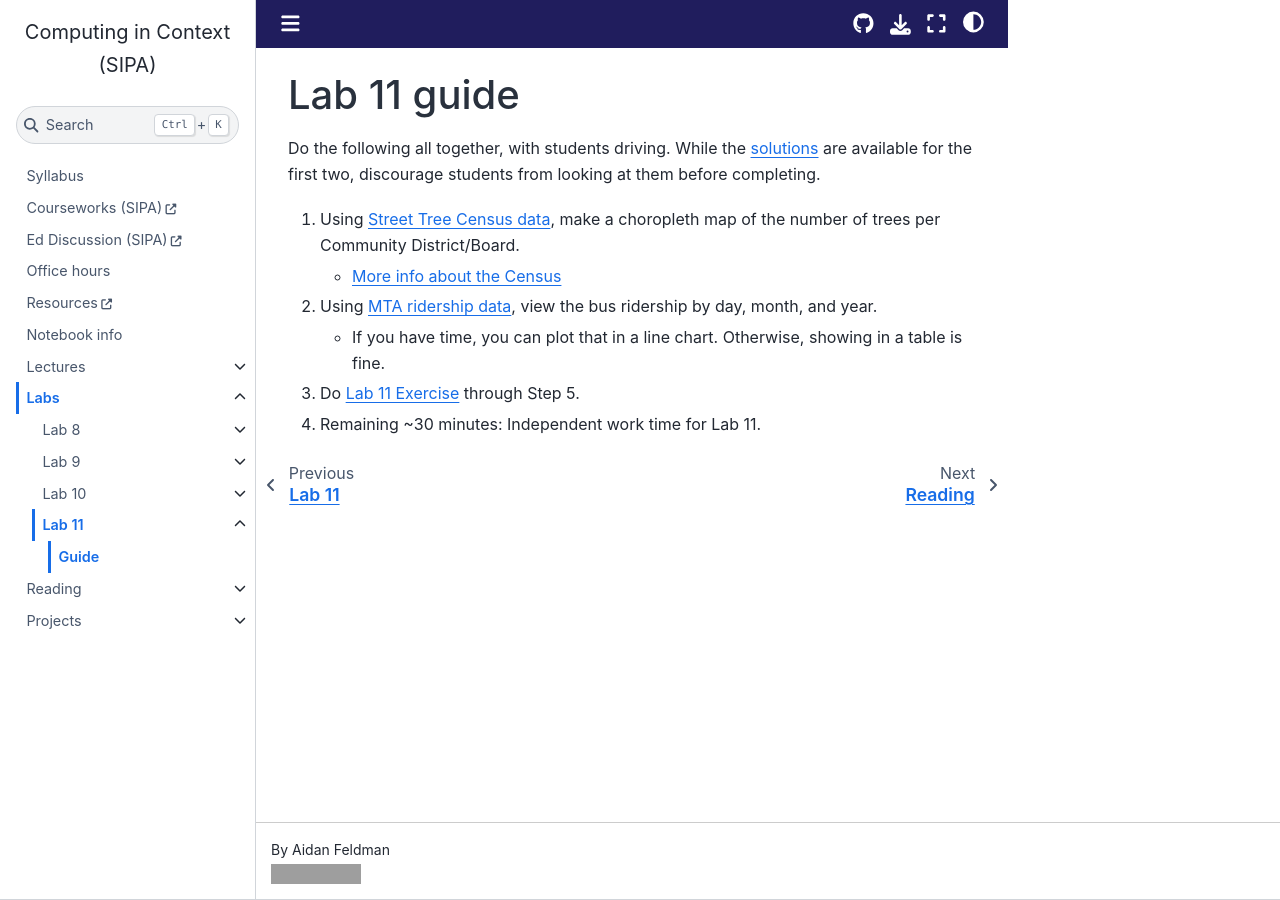
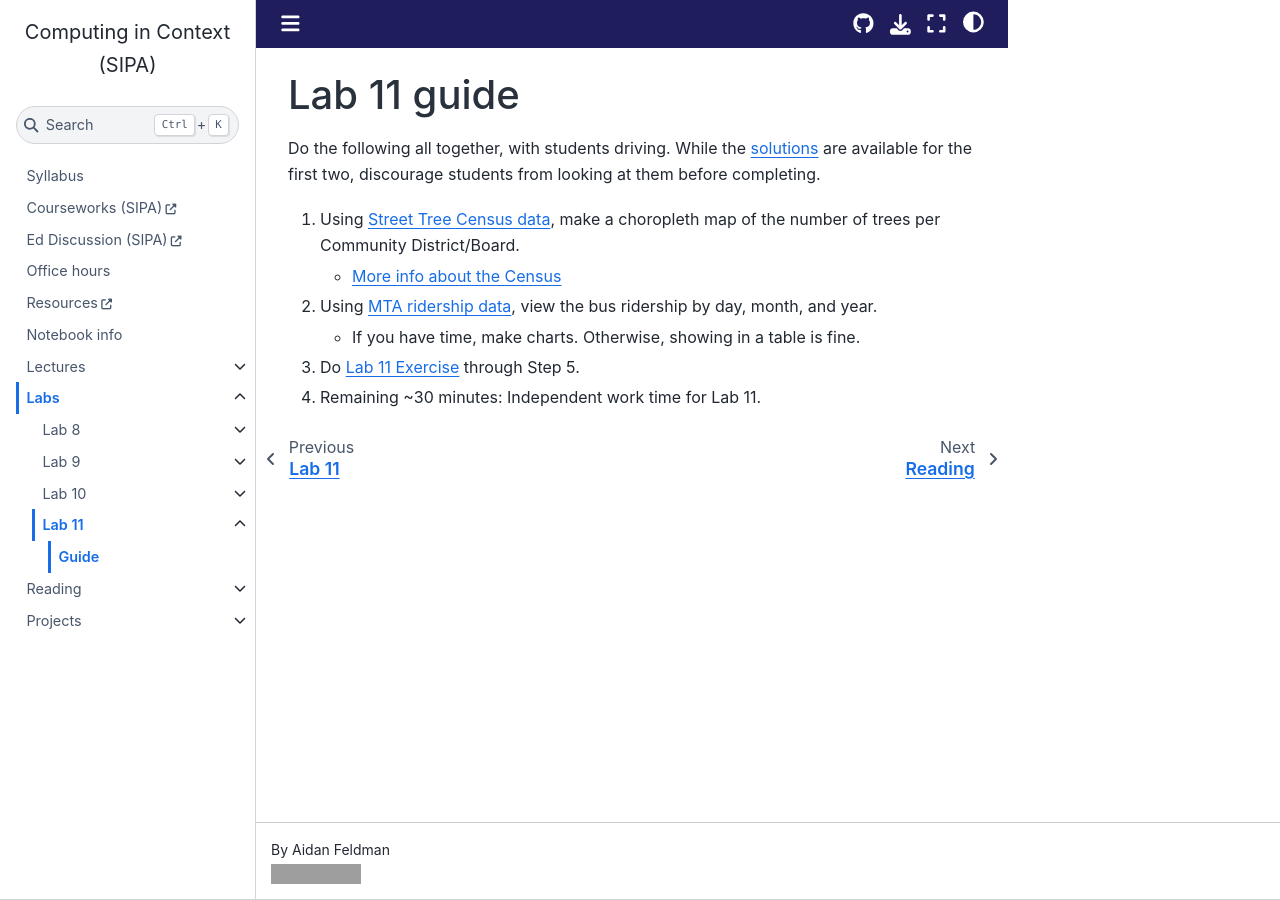
Before and after one commit to afeld/computing-in-context, a Jupyter Book: the page built from lab_11_guide.md, in a window 1280 px wide. Built offline with Jupyter Book 1.0.4 settings and Sphinx 7.4.7 and the Sphinx Book theme 1.1.4, drawn with Linux system fonts in a browser that asks for light colours; pages that are not in the unit, such as notebooks, are missing from menus; comment, search, counter and statistics services are not loaded; grey boxes are pictures that could not be loaded.

Commit message:
fill out MTA ridership solution

```diff
--- a/lab_11_guide.md
+++ b/lab_11_guide.md
@@ -5,6 +5,6 @@ Do the following all together, with students driving. While the [solutions](lab_
 1. Using [Street Tree Census data](https://data.cityofnewyork.us/Environment/2015-Street-Tree-Census-Tree-Data/uvpi-gqnh/about_data), make a choropleth map of the number of trees per Community District/Board.
    - [More info about the Census](https://www.nycgovparks.org/trees/treescount)
 1. Using [MTA ridership data](https://data.ny.gov/Transportation/MTA-Daily-Ridership-Data-Beginning-2020/vxuj-8kew/about_data), view the bus ridership by day, month, and year.
-   - If you have time, you can plot that in a line chart. Otherwise, showing in a table is fine.
+   - If you have time, make charts. Otherwise, showing in a table is fine.
 1. Do [Lab 11 Exercise](lab_11.ipynb) through Step 5.
 1. Remaining ~30 minutes: Independent work time for Lab 11.
```
